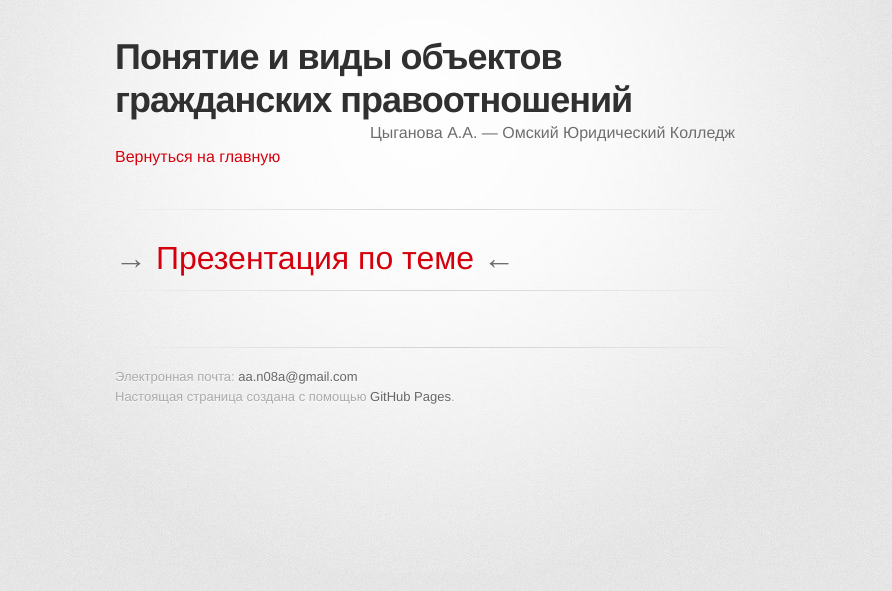
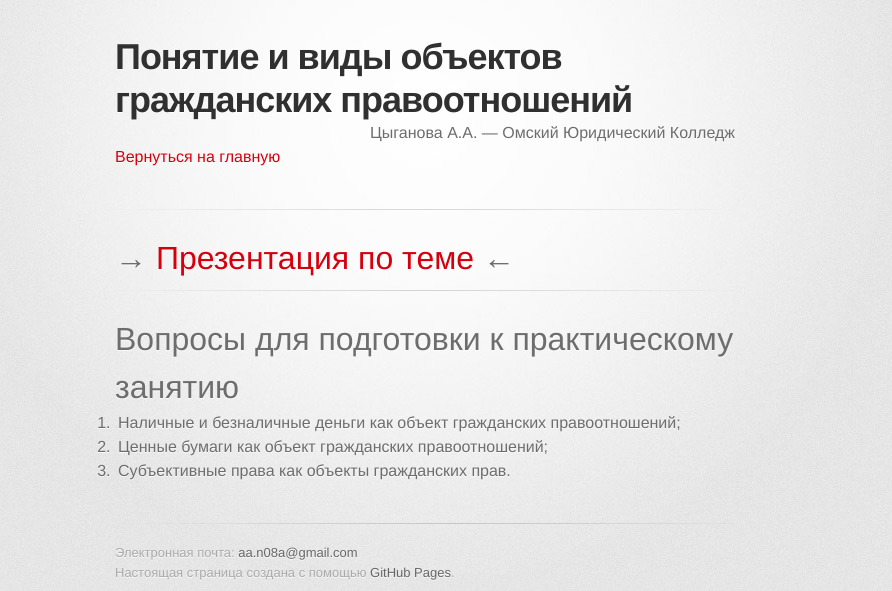
Before and after one commit to a-nova/a-nova.github.io, a Jekyll site: the page built from _lessons/06.md, in a window 1280 px wide, cut to the strip 0-591 px from the top of the page. Shown: the whole strip, without its empty margins (215-1107 px from the left). Built offline with Jekyll 4.4.1, drawn with Linux system fonts in a browser that asks for light colours; some web fonts are replaced.

Commit message:
base questions

```diff
--- a/_lessons/06.md
+++ b/_lessons/06.md
@@ -8,3 +8,9 @@ layout: page
 # &rarr; <a id="goToPresentation" target="_blank">Презентация по теме</a> &larr;
 
 <hr />
+
+# Вопросы для подготовки к практическому занятию
+
+1. Наличные и безналичные деньги как объект гражданских правоотношений;
+2. Ценные бумаги как объект гражданских правоотношений;
+3. Субъективные права как объекты гражданских прав.
```
